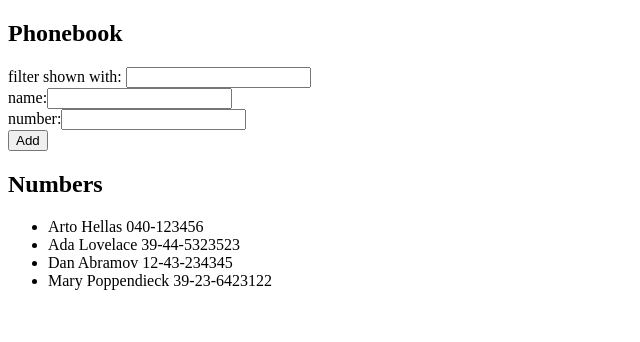
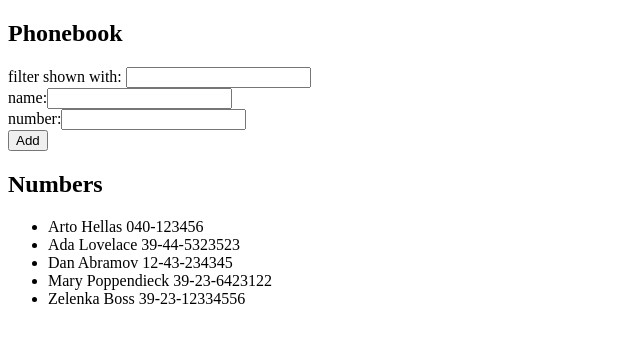
Before and after one commit to gsparmar/phonebook, a React (Create React App) app: page / in a window 1280 px wide. Shown: the top 342 px of the page, without its empty margins (0-640 px from the left). Built offline with nearby package versions, Linux system fonts and the light colour scheme; data requests are answered from the project's data file.

Commit message:
using axios to get db

```diff
--- /dev/null
+++ b/db.json
@@ -0,0 +1,29 @@
+{
+  "persons": [
+    {
+      "name": "Arto Hellas",
+      "number": "040-123456",
+      "id": 1
+    },
+    {
+      "name": "Ada Lovelace",
+      "number": "39-44-5323523",
+      "id": 2
+    },
+    {
+      "name": "Dan Abramov",
+      "number": "12-43-234345",
+      "id": 3
+    },
+    {
+      "name": "Mary Poppendieck",
+      "number": "39-23-6423122",
+      "id": 4
+    },
+    {
+      "name": "Zelenka Boss",
+      "number": "39-23-12334556",
+      "id": 4
+    }
+  ]
+}
--- a/package.json
+++ b/package.json
@@ -6,6 +6,8 @@
     "@testing-library/jest-dom": "^5.14.1",
     "@testing-library/react": "^11.2.7",
     "@testing-library/user-event": "^12.8.3",
+    "axios": "^0.23.0",
+    "json-server": "^0.17.0",
     "react": "^17.0.2",
     "react-dom": "^17.0.2",
     "react-scripts": "4.0.3",
@@ -15,7 +17,8 @@
     "start": "react-scripts start",
     "build": "react-scripts build",
     "test": "react-scripts test",
-    "eject": "react-scripts eject"
+    "eject": "react-scripts eject",
+    "server": "json-server -p3001 --watch db.json"
   },
   "eslintConfig": {
     "extends": [
--- a/src/App.js
+++ b/src/App.js
@@ -1,18 +1,24 @@
-import React, { useState } from 'react';
+import React, { useState, useEffect } from 'react';
 import Filter from './components/Filter';
 import Person from './components/Person';
 import PersonForm from './components/PersonForm';
+import axios from 'axios';
 
 const App = () => {
-  const [persons, setPersons] = useState([
-    { name: 'Arto Hellas', number: '040-123456', id: 1 },
-    { name: 'Ada Lovelace', number: '39-44-5323523', id: 2 },
-    { name: 'Dan Abramov', number: '12-43-234345', id: 3 },
-    { name: 'Mary Poppendieck', number: '39-23-6423122', id: 4 },
-  ]);
+  const [persons, setPersons] = useState([]);
   const [newName, setNewName] = useState('');
   const [newNumber, setNewNumber] = useState('');
   const [newSearch, setNewSearch] = useState('');
+
+  const hook = () => {
+    console.log('effect');
+    axios.get('http://localhost:3001/persons').then((res) => {
+      console.log('promise fulfilled');
+      setPersons(res.data);
+    });
+  };
+
+  useEffect(hook, []);
 
   const addPerson = (event) => {
     event.preventDefault();
@@ -32,6 +38,7 @@
     } else {
       setPersons(persons.concat(personObject));
       setNewName('');
+      setNewNumber('');
     }
   };
 
```
Also changed, not shown: 1 other file (tests, documents, lock files or other folders).
